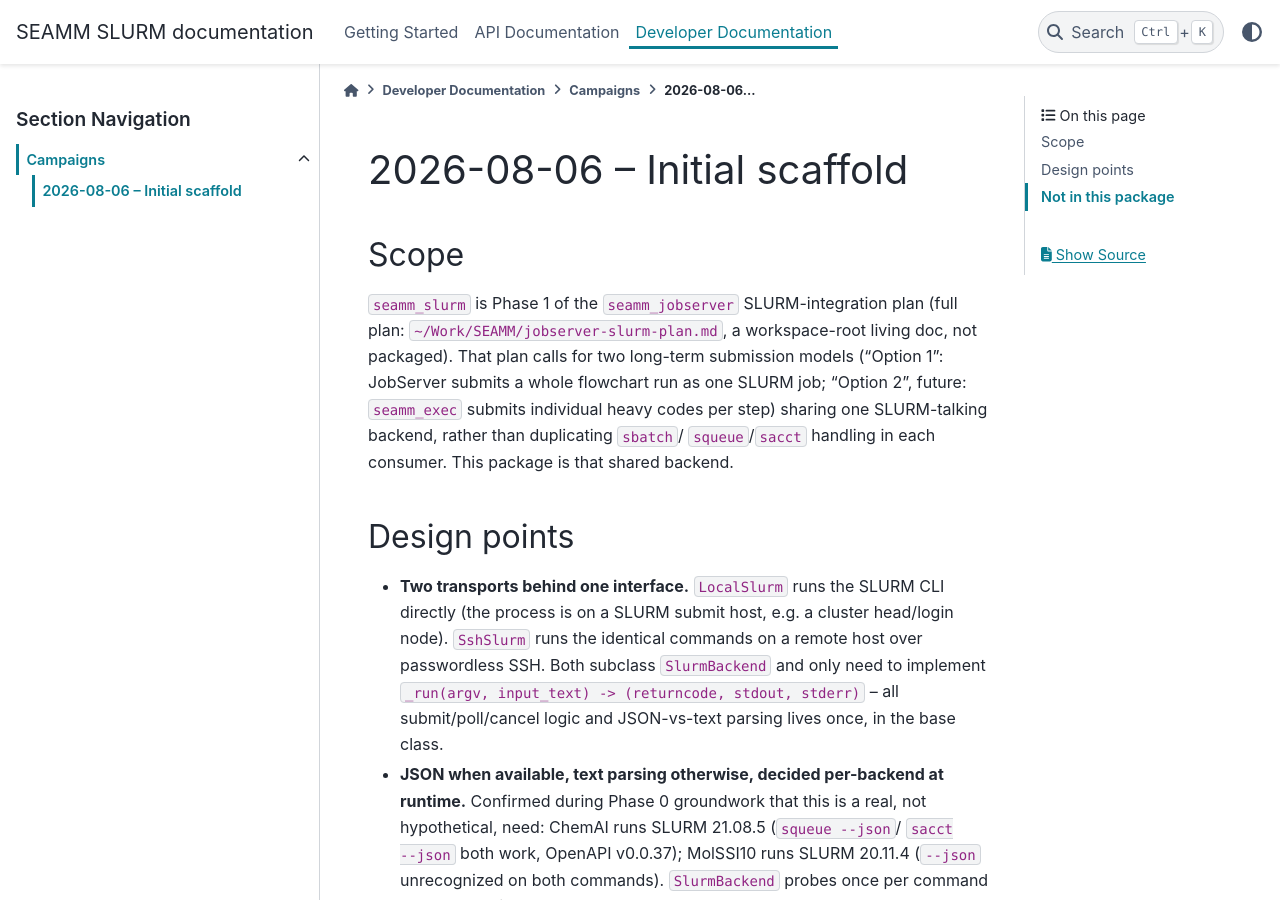
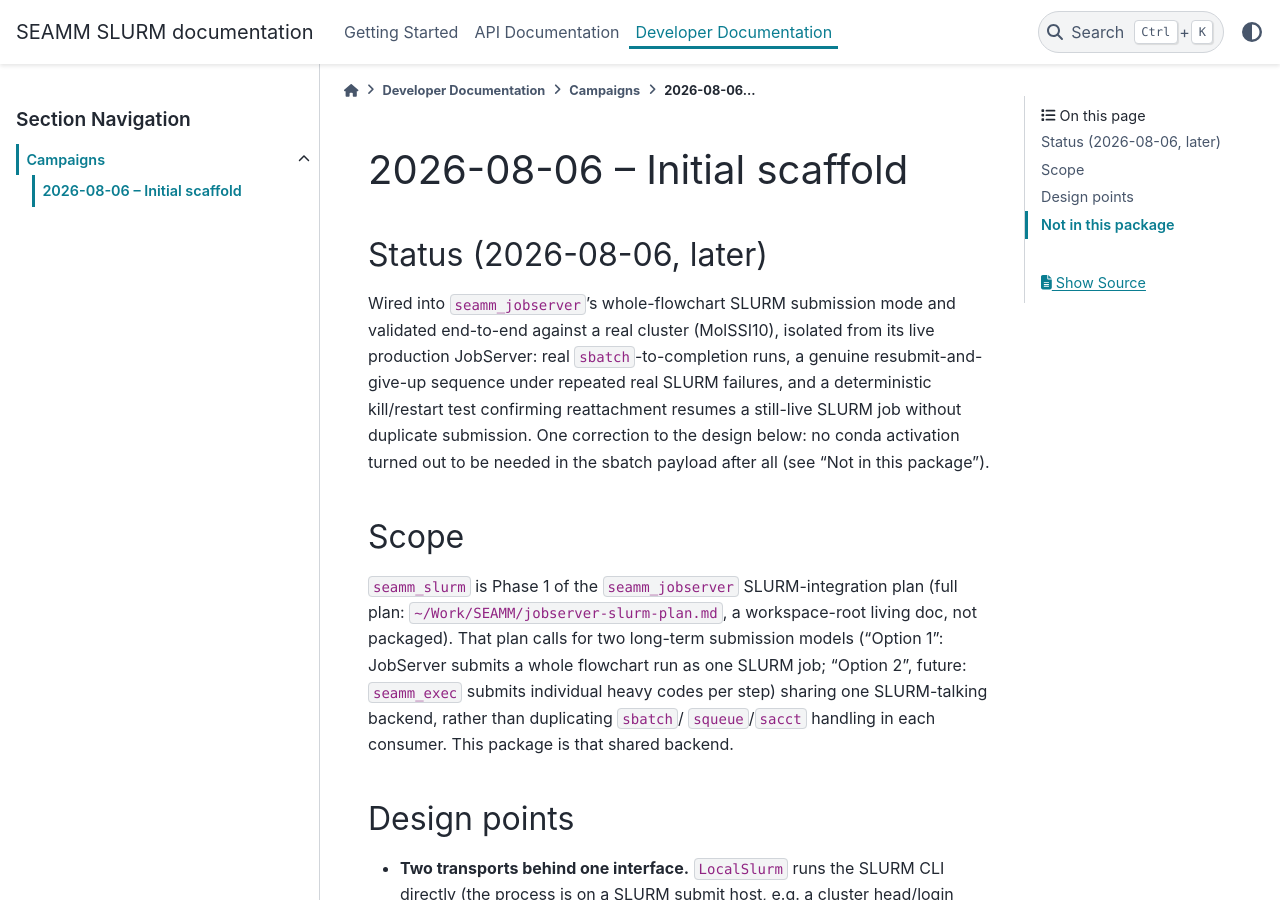
Before and after one commit to molssi-seamm/seamm_slurm, a Sphinx documentation site: the page built from docs/developer_guide/campaigns/2026-08-06/index.rst, in a window 1280 px wide and 900 px high. Built offline with Sphinx 7.4.7 and the PyData theme 0.15.4, drawn with Linux system fonts in a browser that asks for light colours; pages that are not in the unit, such as notebooks, are missing from menus; the version number could not be read and is left out; some of the changed text lies outside the part shown.

Commit message:
Docs: reflect real-world validation and the no-conda-activate finding
README/HISTORY/campaign doc updated now that this package is actually
wired into seamm_jobserver's SLURM submission mode and validated
end-to-end against a real cluster, rather than describing that as
future/expected work. Also corrects the campaign doc's mention of conda
activation in the sbatch payload -- turned out unnecessary when the
entry point is invoked by its full absolute path.

Co-Authored-By: Claude Sonnet 5 <noreply@anthropic.com>

```diff
--- a/docs/developer_guide/campaigns/2026-08-06/index.rst
+++ b/docs/developer_guide/campaigns/2026-08-06/index.rst
@@ -1,5 +1,17 @@
 2026-08-06 -- Initial scaffold
 ===============================
+
+Status (2026-08-06, later)
+---------------------------
+
+Wired into ``seamm_jobserver``'s whole-flowchart SLURM submission mode and
+validated end-to-end against a real cluster (MolSSI10), isolated from its
+live production JobServer: real ``sbatch``-to-completion runs, a genuine
+resubmit-and-give-up sequence under repeated real SLURM failures, and a
+deterministic kill/restart test confirming reattachment resumes a still-live
+SLURM job without duplicate submission. One correction to the design below:
+no conda activation turned out to be needed in the sbatch payload after all
+(see "Not in this package").
 
 Scope
 -----
@@ -60,10 +72,11 @@ Design points
 Not in this package
 --------------------
 
-- Building the actual sbatch payload for a SEAMM flowchart run (conda
-  activation, ``run_from_jobserver`` invocation) -- that's
-  ``seamm_jobserver``'s job (Phase 2), using ``script.build_script()`` from
-  here for the ``#SBATCH`` boilerplate.
+- Building the actual sbatch payload for a SEAMM flowchart run (the
+  ``run_from_jobserver`` invocation -- no conda activation needed, since it's
+  invoked by its full absolute path and SLURM inherits the submitting
+  environment) -- that's ``seamm_jobserver``'s job (Phase 2), using
+  ``script.build_script()`` from here for the ``#SBATCH`` boilerplate.
 - The ``<root>/<jobserver-name>.ini`` config file and its multi-section
   (multi-cluster) routing -- also Phase 2/``seamm_jobserver``.
 - A generic multi-scheduler abstraction (PBS/LSF/etc.) -- the config format
```
Also changed, not shown: HISTORY.rst (+6 -2 lines), README.md (+10 -6 lines).
